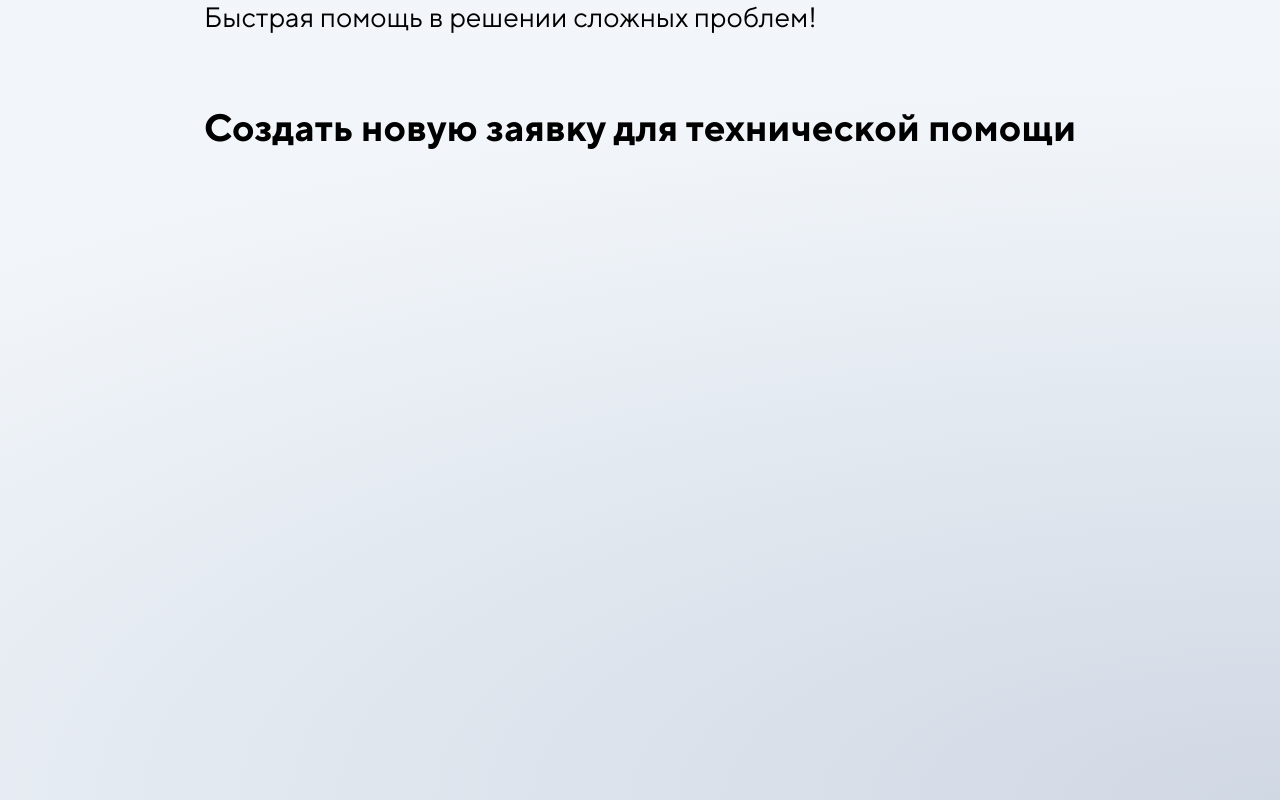
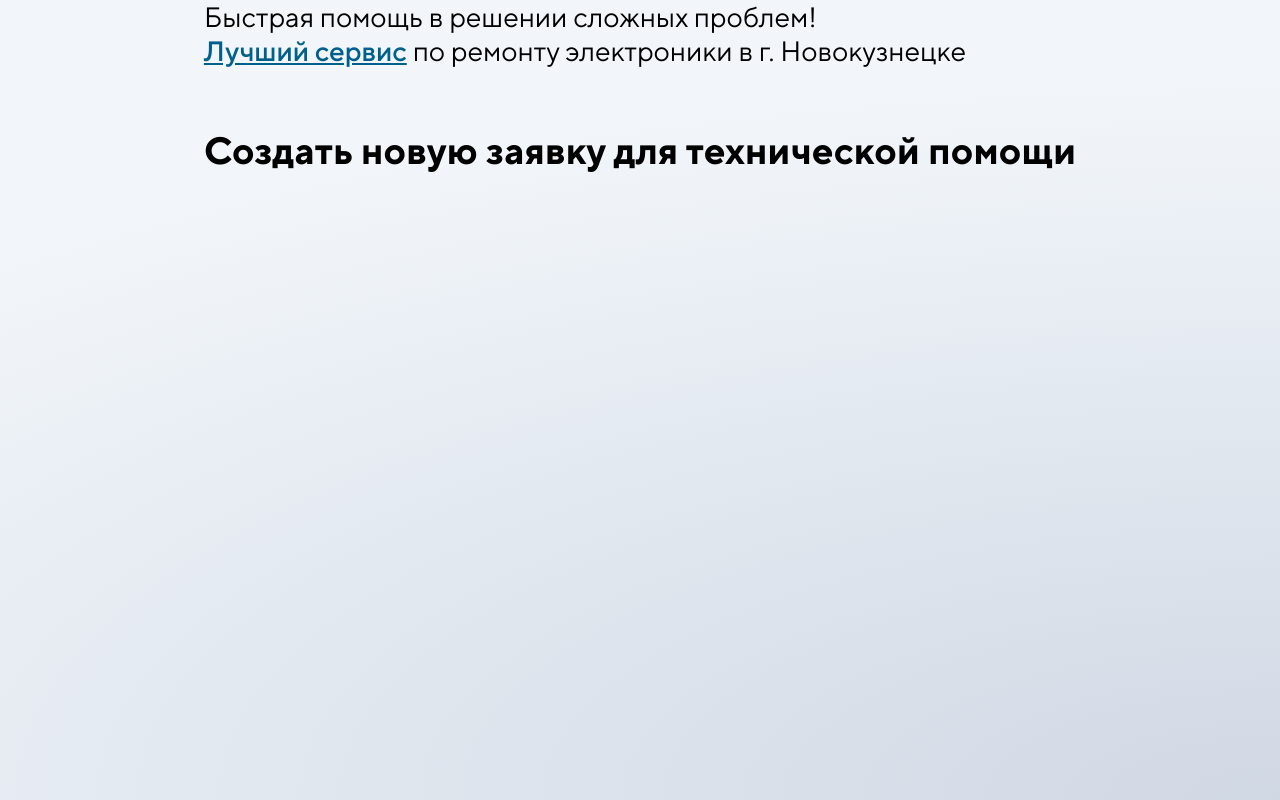
Before and after one commit to timofeiKurkin/admin-helper, a Next.js app: page / in a window 1280 px wide. Built offline with nearby package versions, Linux system fonts and the light colour scheme.

Commit message:
feat: Added TextHighlighting component for improved text highlighting. Updated Header component and styles. Added HeaderTypes type. Updated data file. #textHighlighting #headerUpdate

```diff
--- a/app/(auxiliary)/components/Common/Header/Header.module.scss
+++ b/app/(auxiliary)/components/Common/Header/Header.module.scss
@@ -1,11 +1,37 @@
 @import "@/styles/variables.module.scss";
 
 
-.logoWrapper {
-    position: relative;
+.header {
+    display: grid;
+    justify-content: space-between;
+    align-items: center;
+    grid-template-rows: 1fr;
 
     @media screen and ($desktop1920) {
-        width: 4.6875rem;
-        height: 7.5rem;
+        grid-template-columns: 1fr 16.875rem;
+    }
+
+    .logoContainer {
+        display: grid;
+        grid-template-rows: 1fr;
+
+        .logoWrapper {
+            position: relative;
+        }
+
+        @media screen and ($desktop1920) {
+            grid-template-columns: 4.6875rem 15.3125rem;;
+            align-items: center;
+            column-gap: 1.56rem;
+
+            .logoWrapper {
+                width: 1fr;
+                height: 7.5rem;
+            }
+        }
+    }
+
+    .repairServiceContainer {
+
     }
 }
--- a/app/(auxiliary)/components/Common/Header/Header.tsx
+++ b/app/(auxiliary)/components/Common/Header/Header.tsx
@@ -4,16 +4,29 @@ import React from 'react';
 import Image from "next/image";
 import styles from "./Header.module.scss";
 import Text from "@/app/(auxiliary)/components/UI/TextTemplates/Text";
+import data from "@/data/interface/header/data.json"
+import {HeaderTypes} from "@/app/(auxiliary)/types/Data/Interface/Header/HeaderTypes";
+import TextHighlighting from "@/app/(auxiliary)/components/UI/TextHighlighting/TextHighlighting";
 
 const Header = () => {
+    const headerData: HeaderTypes = data
     return (
-        <div>
-            <div className={styles.logoWrapper}>
-                <Image src={"/logo.png"} alt={"logo"} fill={true} quality={100}/>
+        <header className={styles.header}>
+            <div className={styles.logoContainer}>
+                <div className={styles.logoWrapper}>
+                    <Image src={headerData.logo.imageSrc} alt={"logo"} fill={true} quality={100}/>
+                </div>
+
+                <Text>{headerData.logo.title}</Text>
             </div>
 
-            <Text>Быстрая помощь в решении сложных проблем!</Text>
-        </div>
+            <div className={styles.repairServiceContainer}>
+                <TextHighlighting wordIndexes={[0, 2]}
+                                  link={headerData.repairService.linkToRepairService}>
+                    <Text>{headerData.repairService.textToRepairService}</Text>
+                </TextHighlighting>
+            </div>
+        </header>
     );
 };
 
--- /dev/null
+++ b/app/(auxiliary)/components/UI/TextHighlighting/TextHighlighting.tsx
@@ -0,0 +1,57 @@
+import React, {FC} from 'react';
+import {ChildrenType} from "@/app/(auxiliary)/types/AppTypes/AppTypes";
+import {blue_dark} from "@/styles/colors";
+
+
+interface PropsType extends ChildrenType {
+    wordIndexes: [number, number];
+    fontWeight?: number;
+    highlightColor?: string;
+    link?: string;
+}
+
+const TextHighlighting: FC<PropsType> = ({
+                                             children,
+                                             highlightColor = blue_dark,
+                                             fontWeight = 500,
+                                             wordIndexes,
+                                             link = ""
+                                         }) => {
+    const highlightContent = (child: React.ReactNode) => {
+        if (React.isValidElement(child) && child.props.children) {
+            const updatedChildren = React.Children.map(
+                child.props.children,
+                (currentChild: React.ReactNode | string) => {
+                    if (typeof currentChild === "string") {
+                        const wordsArray: string[] = currentChild.split(" ")
+                        const currentPhrase = wordsArray.slice(...wordIndexes).join(" ")
+                        const filteredWords = wordsArray
+                            .filter((_, i) => !(i < wordIndexes[0] && i > wordIndexes[1]))
+
+                        return [
+                            filteredWords.slice(0, wordIndexes[0]).join(" "),
+                            " ",
+                            <span key={`key-${currentPhrase}`} style={{
+                                color: highlightColor,
+                                fontWeight: fontWeight,
+                            }}>
+                                <a href={link} target={"_blank"}>{currentPhrase}</a>
+                            </span>,
+                            " ",
+                            filteredWords.slice(wordIndexes[1]).join(" ")
+                        ]
+                    }
+
+                    return currentChild
+                })
+
+            return React.cloneElement(child, {...child.props, children: updatedChildren})
+        }
+
+        return child
+    }
+
+    return React.Children.map(children, highlightContent)
+};
+
+export default TextHighlighting;
--- /dev/null
+++ b/app/(auxiliary)/types/Data/Interface/Header/HeaderTypes.ts
@@ -0,0 +1,14 @@
+export interface HeaderTypes {
+    logo: Logo
+    repairService: RepairService
+}
+
+export interface Logo {
+    imageSrc: string
+    title: string
+}
+
+export interface RepairService {
+    linkToRepairService: string
+    textToRepairService: string
+}
--- a/data/interface/header/data.json
+++ b/data/interface/header/data.json
@@ -1,3 +1,10 @@
 {
-    "logoSrc": ""
+    "logo": {
+        "imageSrc": "/logo.png",
+        "title": "Быстрая помощь в решении сложных проблем!"
+    },
+    "repairService": {
+        "linkToRepairService": "https://it-nk.ru/",
+        "textToRepairService": "Лучший сервис по ремонту электроники в г. Новокузнецке"
+    }
 }
```
Also changed, not shown: styles/grid.module.scss (added).
